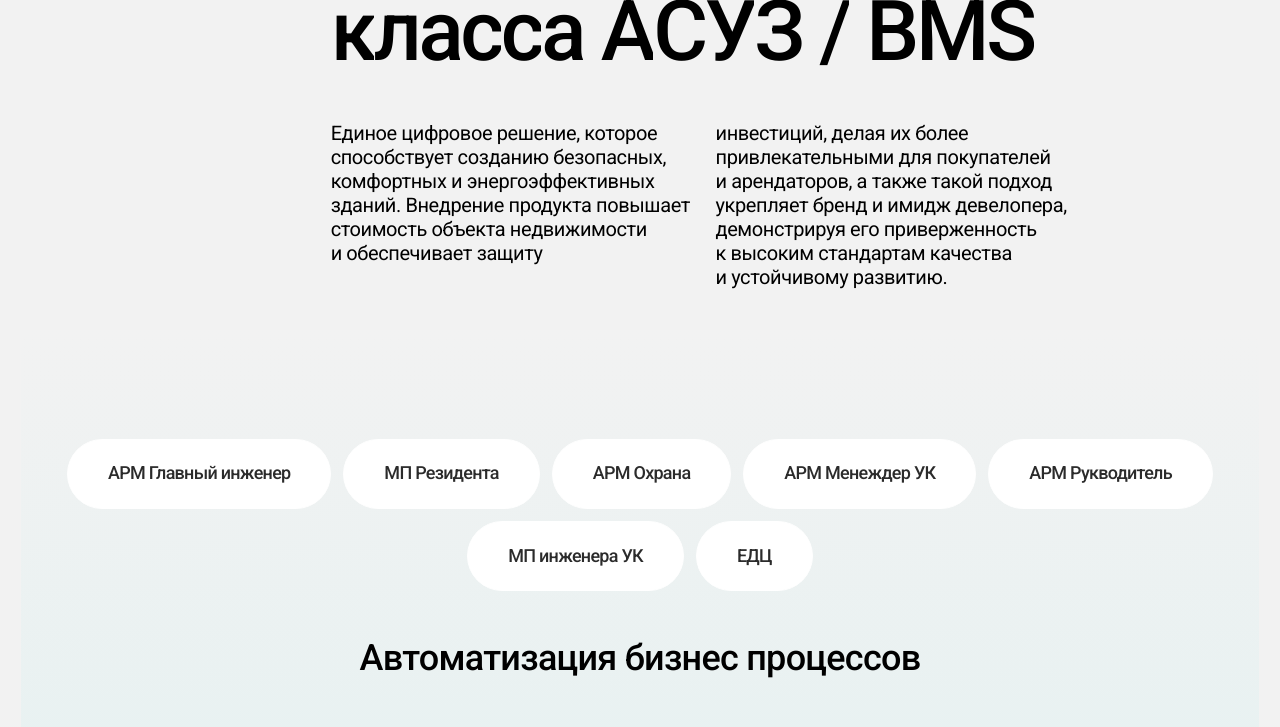
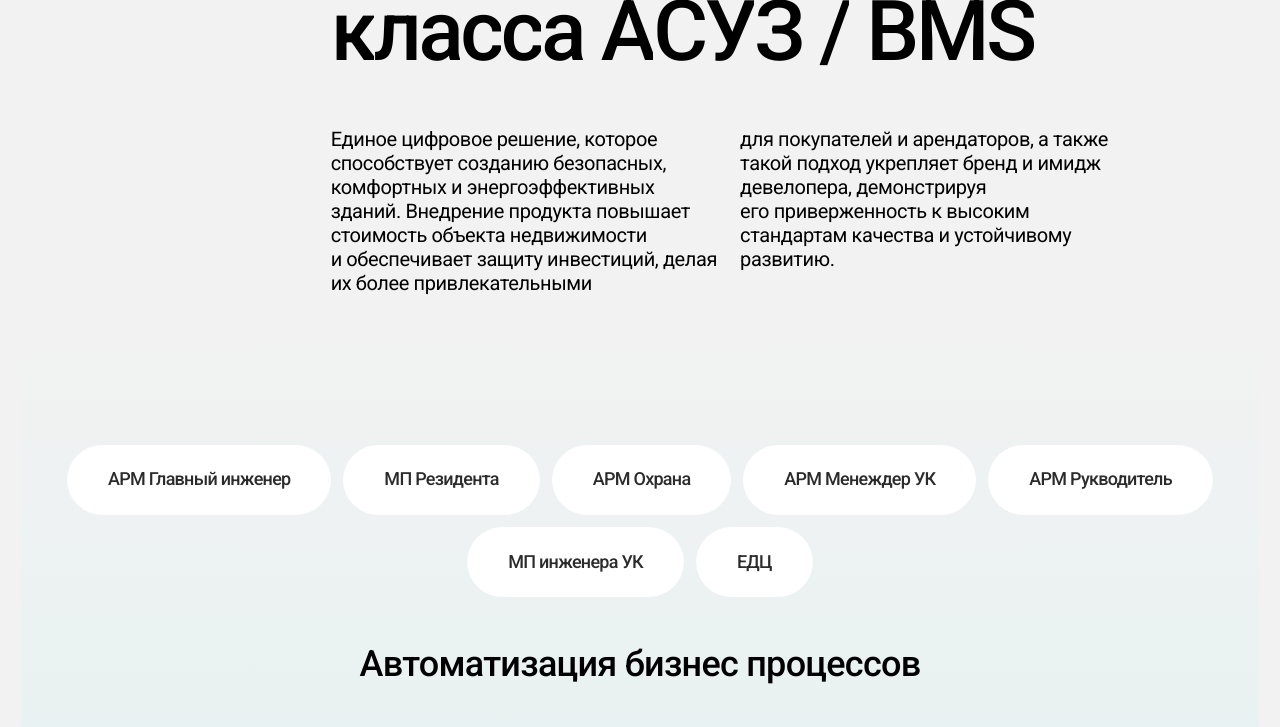
Before and after one commit to PBuinizki/digi, a plain HTML site: page index.html in a window 1280 px wide. Shown: the part 1369-2096 px from the top of the page. Drawn offline with Linux system fonts and the light colour scheme.

Commit message:
pravochki

```diff
--- a/index.html
+++ b/index.html
@@ -72,10 +72,9 @@
     </span>
     <div class="about__column">
         <h2>Интеграционная платформа<br> цифрового&nbsp;здания класса&nbsp;АСУЗ / BMS</h2>
-        <div class="about__text text__row">
+        <div class="about__text">
             <p>Единое цифровое решение, которое способствует созданию безопасных, комфортных и&nbsp;энергоэффективных зданий.
-                Внедрение продукта повышает стоимость объекта недвижимости и&nbsp;обеспечивает защиту </p>
-            <p>инвестиций, делая их более привлекательными для&nbsp;покупателей и&nbsp;арендаторов, а&nbsp;также такой подход укрепляет бренд и&nbsp;имидж девелопера, демонстрируя его&nbsp;приверженность к&nbsp;высоким стандартам качества и&nbsp;устойчивому развитию.</p>
+                Внедрение продукта повышает стоимость объекта недвижимости и&nbsp;обеспечивает защиту инвестиций, делая их более привлекательными для&nbsp;покупателей и&nbsp;арендаторов, а&nbsp;также такой подход укрепляет бренд и&nbsp;имидж девелопера, демонстрируя его&nbsp;приверженность к&nbsp;высоким стандартам качества и&nbsp;устойчивому развитию.</p>
         </div>
     </div>
 </div>
@@ -922,7 +921,7 @@
       <div class="footer___contact">
         <div class="footer__headers">
           <div class="description">обратная связь</div>
-          <h2>Остались вопросы?
+          <h2>Остались вопросы?<br>
             <span class="green">Мы&nbsp;всегда на&nbsp;связи</span></h2>
         </div>
 
```
Also changed, not shown: blog.html (+3 -3 lines), pages/page.html (+1 -1 lines), js/main.min.js, styles/main.min.css.
